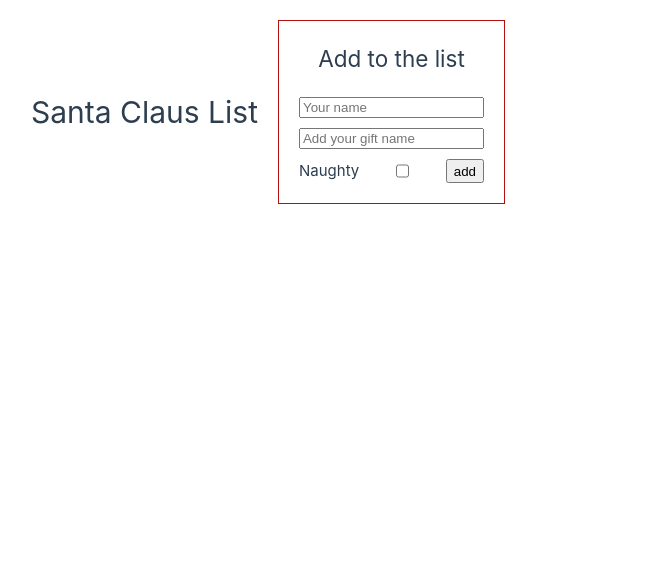
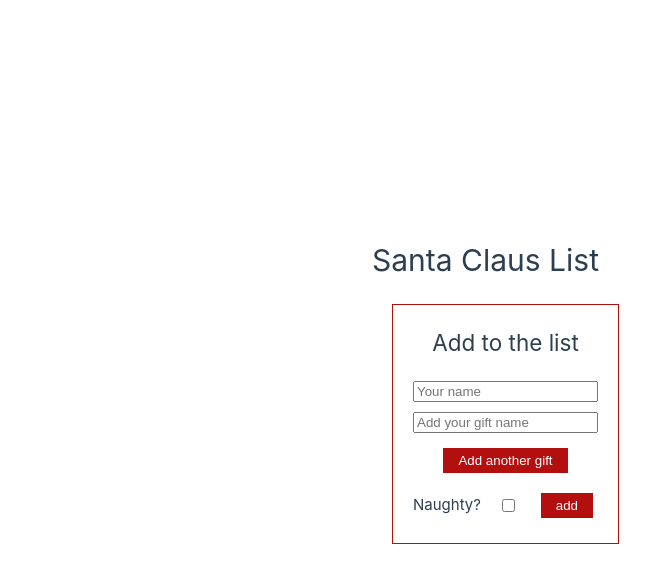
Before and after one commit to dannyforest/SantaClausList, a Vue app: page / in a window 1280 px wide. Shown: the top 582 px of the page, without its empty margins (1-651 px from the left). Built offline with nearby package versions, Linux system fonts and the light colour scheme.

Commit message:
Bunch of stuff updated.

```diff
--- a/package.json
+++ b/package.json
@@ -4,7 +4,7 @@
   "private": true,
   "type": "module",
   "scripts": {
-    "dev": "vite --host",
+    "dev": "vite",
     "build": "vite build",
     "preview": "vite preview",
     "test:unit": "vitest",
--- a/src/assets/main.css
+++ b/src/assets/main.css
@@ -3,8 +3,33 @@
 #app {
   max-width: 1280px;
   margin: 0 auto;
-  padding: 0 2rem;
+  padding: 2rem;
   font-weight: normal;
-  display: flex;
-  place-items: center;
 }
+
+a,
+.green {
+  text-decoration: none;
+  color: hsla(160, 100%, 37%, 1);
+  transition: 0.4s;
+  padding: 3px;
+}
+
+@media (hover: hover) {
+  a:hover {
+    background-color: hsla(160, 100%, 37%, 0.2);
+  }
+}
+
+@media (min-width: 1024px) {
+  body {
+    display: flex;
+    place-items: center;
+  }
+
+  #app {
+    display: grid;
+    grid-template-columns: 1fr 1fr;
+    padding: 0 2rem;
+  }
+}
--- a/src/components/AddToList.vue
+++ b/src/components/AddToList.vue
@@ -2,24 +2,30 @@
 import { ref } from 'vue';
 const emit = defineEmits(['add']);
 const name = ref('');
-const giftsList = ref([]);
+const gifts = ref([]);
+const gift = ref('');
 const naughty = ref(false);
 
 const handleSubmit = () => {
-    emit('add',addname.value, giftsList.value, naughty.value);
+    emit('add', name.value, gifts.value, naughty.value);
+}
+const addGift = () => {
+    gifts.value.push(gift.value);
+    gift.value = '';
 }
 
 </script>
 
 <template>
-    <form id="addToList" @submit.prevent="handleSubmit">
+    <form id="addToList" @submit.prevent="handleSubmit()">
         <h2>Add to the list</h2>
         <input v-model="name" type="text" placeholder="Your name" required></input>
-        <input v-model="giftsList" type="text" placeholder="Add your gift name" required></input>
+        <input v-model="gift" type="text" placeholder="Add your gift name"></input>
+        <button id="addGift" class='btn' type="button" @click="addGift()">Add another gift</button>
         <div class="form-footer">
-        <label for="naughty">Naughty</label>
-        <input v-model="naughty" type="checkbox" required name="naughty nuts"></input>
-        <button type="submit">add</button>
+        <label for="naughty">Naughty?</label>
+        <input v-model="naughty" type="checkbox" required name="naughty"></input>
+        <button id="submit" class='btn' type="submit">add</button>
         </div>
     </form>
 </template>
@@ -44,4 +50,15 @@
     justify-content: space-between;
     width: 100%;
 }
+label{
+    padding-top: 5px;
+}
+.btn {
+    padding: 5px 15px;
+    margin: 5px;
+    background-color: #b30f0f;
+    color: white;
+    border: none;
+    cursor: pointer;
+}
 </style>
--- a/src/views/HomeView.vue
+++ b/src/views/HomeView.vue
@@ -1,15 +1,15 @@
 <script setup>
-
+import AddToList from "@/components/AddToList.vue";
+import Header from "@/components/Header.vue";
 import SantaClausList from "@/components/SantaClausList.vue";
-import AddToList from "@/components/AddToList.vue";
-const add = () => {
-  console.log("add");
-};
+import Footer from "@/components/Footer.vue";
 </script>
 
 <template>
-
-  <SantaClausList />
-  <AddToList @add="add()"/>
-
+  <main>
+    <Header />
+    <SantaClausList />
+    <AddToList />
+    <Footer />
+  </main>
 </template>
```
Also changed, not shown: src/components/icons/IconCommunity.vue (added, +7 -0 lines), src/components/icons/IconDocumentation.vue (added, +7 -0 lines), src/components/icons/IconEcosystem.vue (added, +7 -0 lines), src/components/icons/IconSupport.vue (added, +7 -0 lines), src/components/icons/IconTooling.vue (added, +19 -0 lines), 1 other file (tests, documents, lock files or other folders).
